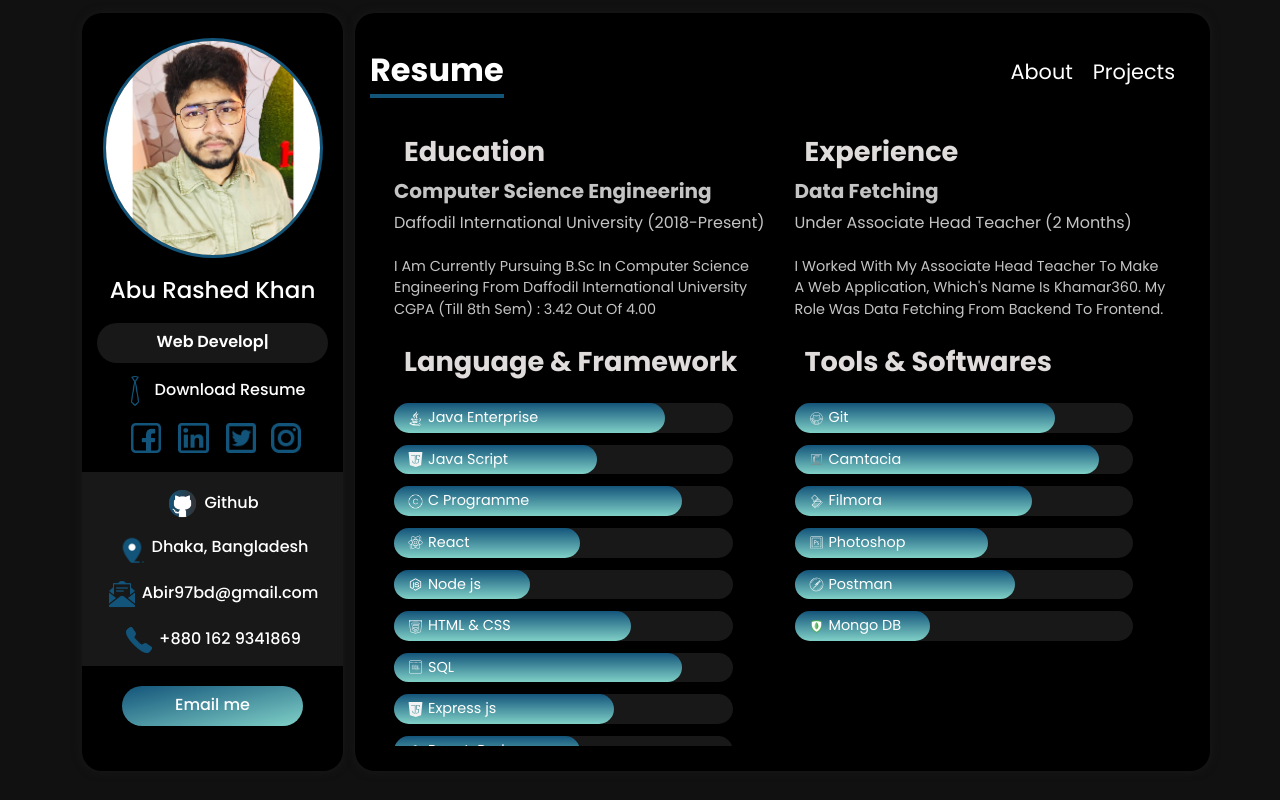
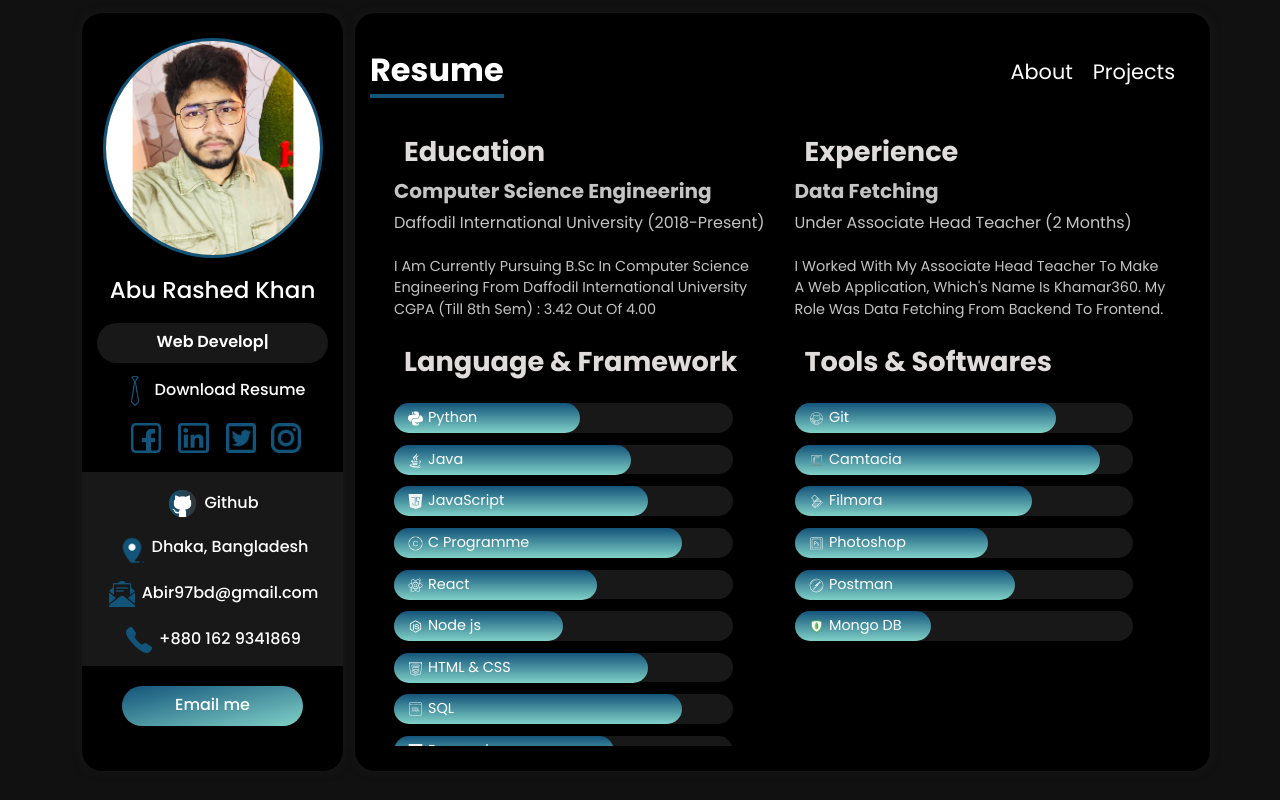
Before and after one commit to rashed-abir/abu-rashed-khan, a React (Create React App) app: page /resume in a window 1280 px wide. Built offline with nearby package versions, Linux system fonts and the light colour scheme.

Commit message:
skillbar update

```diff
--- a/src/App.css
+++ b/src/App.css
@@ -1,5 +1,5 @@
-body{
-  font-family: 'Poppins', sans-serif;
+body {
+  font-family: "Poppins", sans-serif;
   background-color: #111111;
   background-attachment: fixed;
   color: #354358;
@@ -9,7 +9,7 @@ body{
   -khtml-user-select: none; /* Konqueror HTML */
   -moz-user-select: none; /* Firefox */
   -ms-user-select: none; /* Internet Explorer/Edge */
-   user-select: none; /* Non-prefixed version, currently */
+  user-select: none; /* Non-prefixed version, currently */
 }
 
 ::-webkit-scrollbar {
@@ -17,46 +17,45 @@ body{
 }
 
 ::-webkit-scrollbar-thumb {
-  background-image: linear-gradient(to right bottom, #13547a,#80d0c7);
-
+  background-image: linear-gradient(to right bottom, #13547a, #80d0c7);
 }
 
-a{
+a {
   text-decoration: none;
   color: #354548;
 }
 
-a:hover{
+a:hover {
   text-decoration: none;
   color: #13547a;
 }
 
-.app_row{
+.app_row {
   height: 86vh;
 }
 
-.app_container{
+.app_container {
   padding-top: 13px;
 }
 
-.app_main_content{
+.app_main_content {
   background-color: black;
   border-radius: 20px;
   padding: 25px 15px;
   box-shadow: 0 0 10px rgb(26, 25, 25);
 }
 
-.sidebar{
+.sidebar {
   background-color: black;
   height: 100%;
   border-radius: 20px;
   padding: 25px 15px;
-  box-shadow: 0 0 10px  rgb(26, 25, 25);
+  box-shadow: 0 0 10px rgb(26, 25, 25);
   text-align: center;
   color: white;
 }
 
-.sidebar_image{
+.sidebar_image {
   height: 220px;
   width: 220px;
   object-fit: contain;
@@ -65,29 +64,29 @@ a:hover{
   background-color: #181818;
   transition: transform 0.2s linear;
 }
-.sidebar_image:hover{
+.sidebar_image:hover {
   transform: scale(1.02);
 }
 
-.sidebar_icon{
+.sidebar_icon {
   width: 30px;
   height: 30px;
   margin-right: 5px;
 }
 
-.social-icon{
+.social-icon {
   width: 40px;
   height: 40px;
   margin-top: 1px;
   margin-bottom: -8px;
 }
 
-.sidebar_name{
+.sidebar_name {
   font-size: 23px;
   font-weight: 500;
   margin: 15px 0;
 }
-.sidebar_item{
+.sidebar_item {
   margin-bottom: 6px;
   margin-top: 6px;
   padding: 7px;
@@ -96,7 +95,7 @@ a:hover{
   border-radius: 30px;
   font-weight: 500;
 }
-.sidebar_title{
+.sidebar_title {
   background-color: #181818;
   border-radius: 30px;
   font-weight: 600;
@@ -104,23 +103,23 @@ a:hover{
   margin: auto;
 }
 
-.sidebar_social-icons{
+.sidebar_social-icons {
   margin-left: 12px;
 }
 
-.phone:hover{
+.phone:hover {
   background-color: #f1f1f1;
   color: #13547a;
 }
 
-.sidebar_contact{
+.sidebar_contact {
   background-color: #181818;
   padding: 2px 0;
   margin: 20px -15px;
 }
 
-.sidebar_email{
-  background-image: linear-gradient(to right bottom, #13547a,#80d0c7);
+.sidebar_email {
+  background-image: linear-gradient(to right bottom, #13547a, #80d0c7);
   border-radius: 30px;
   color: #fff;
   margin: 15px 25px 0px;
@@ -128,41 +127,41 @@ a:hover{
   transition: all 2s;
 }
 
-.sidebar_email:hover{
+.sidebar_email:hover {
   transform: scale(1.1);
 }
-.sidebar_resume{
+.sidebar_resume {
   color: white;
 }
-.sidebar_github a{
+.sidebar_github a {
   color: white;
 }
-.sidebar_github a:hover{
+.sidebar_github a:hover {
   color: #13547a;
 }
 
-.sidebar_resume:hover{
+.sidebar_resume:hover {
   background-color: #f1f1f1;
   color: #13547a;
 }
 
 /* navbar  */
-.navbar{
+.navbar {
   background-color: black;
 }
 
-.navbar_items{
+.navbar_items {
   display: flex;
 }
 
-.navbar_active{
+.navbar_active {
   font-size: 2rem;
   font-weight: 700;
   color: white;
   border-bottom: 4px solid #13547a;
 }
 
-.navbar_item{
+.navbar_item {
   margin-right: 20px;
   text-decoration: none;
   color: white;
@@ -170,7 +169,7 @@ a:hover{
   cursor: pointer;
 }
 
-.navbar_item:hover{
+.navbar_item:hover {
   background: -webkit-linear-gradient(#13547a, #80d0c7);
   background-clip: text;
   -webkit-background-clip: text;
@@ -179,31 +178,31 @@ a:hover{
 
 /*  about */
 
-.about{
+.about {
   height: 80vh;
   overflow-y: auto;
   background-color: black;
   color: rgb(228, 228, 228);
 }
 
-.about_intro{
+.about_intro {
   font-size: 1rem;
   padding: 20px;
   margin: 10px 0;
   text-transform: capitalize;
 }
 
-.about_container{
+.about_container {
   background-color: #181818;
   padding: 30px 20px;
 }
 
-.about_heading{
+.about_heading {
   font-size: 25px;
   font-weight: 700;
   color: rgb(218, 218, 218);
 }
-.skill-card{
+.skill-card {
   background-color: black;
   margin: 10px;
   padding: 10px;
@@ -212,15 +211,15 @@ a:hover{
   border-radius: 10px;
 }
 
-.skill-card_icon{
+.skill-card_icon {
   width: 40px;
   height: 40px;
   margin-right: 10px;
 }
-.skill-card_body{
+.skill-card_body {
   margin-left: 5px;
 }
-.skill-card_content{
+.skill-card_content {
   font-size: 0.9rem;
   color: #c9c9c9;
   text-transform: capitalize;
@@ -228,7 +227,7 @@ a:hover{
 
 /* resume */
 
-.resume{
+.resume {
   height: 80vh;
   padding-top: 20px;
   overflow-y: auto;
@@ -236,7 +235,7 @@ a:hover{
 }
 
 .resume-language_heading,
-.resume-card_heading{
+.resume-card_heading {
   margin-left: 10px;
   font-size: 1.7rem;
   font-weight: 700;
@@ -244,12 +243,12 @@ a:hover{
   margin-top: 10px;
 }
 
-.resume-card_body{
+.resume-card_body {
   margin-top: 10px;
   color: rgb(196, 196, 196);
 }
 
-.resume-card_title{
+.resume-card_title {
   font-weight: 700;
 }
 
@@ -267,7 +266,12 @@ a:hover{
   background-color: #181818;
   border-radius: 20px;
   margin-bottom: 12px;
-
+  animation: showText 0.5s 1s linear forwards;
+}
+@keyframes showText {
+  100% {
+    opacity: 1;
+  }
 }
 
 .bar_icon {
@@ -277,11 +281,32 @@ a:hover{
 }
 
 .bar_wrapper {
-  background-image: linear-gradient(#13547a,#80d0c7);
+  background-image: linear-gradient(#13547a, #80d0c7);
   border-radius: 20px;
   padding: 4px 14px;
   color: #fff;
-  font-size: 0.9rem
+  font-size: 0.9rem;
+  transform-origin: left;
+  transform: scaleX(0);
+  animation: animate 1s cubic-bezier(1, 0, 0.5, 1) forwards;
+}
+@keyframes animate {
+  100% {
+    transform: scaleX(1);
+  }
+}
+
+.bar::before {
+  animation: showText2 0.5s 1.5s linear forwards;
+}
+.bar::after {
+  animation: showText2 0.5s 1.5s linear forwards;
+}
+
+@keyframes showText2 {
+  100% {
+    opacity: 1;
+  }
 }
 
 /* project */
@@ -325,10 +350,10 @@ a:hover{
   padding-bottom: 10px;
   color: white;
 }
-.projectCard_title a{
+.projectCard_title a {
   color: rgb(207, 205, 205);
 }
-.projectCard_title a:hover{
+.projectCard_title a:hover {
   color: #13547a;
 }
 
@@ -338,17 +363,17 @@ a:hover{
   color: #fff;
 }
 
-.projects_navbar>div {
+.projects_navbar > div {
   margin: 0 5px;
   font-size: 1rem;
   cursor: pointer;
 }
 
 @media only screen and (max-width: 600px) {
-  .app_main_content{
+  .app_main_content {
     margin-top: 10px;
   }
-  .projectCard_wrapper{
+  .projectCard_wrapper {
     padding-bottom: 60px;
   }
 }
--- a/src/components/Bar.js
+++ b/src/components/Bar.js
@@ -1,39 +1,16 @@
 import React from "react";
-import { motion } from "framer-motion";
 
 function Bar({ valeu: { icon, name, level } }) {
-  const navbar_varient = {
-    hidden: {
-      x: "-20vw",
-      opacity: 0,
-    },
-    visible: {
-      x: 0,
-      opacity: 1,
-      transition: {
-        delay: 0.7,
-        duration: 1.5,
-        type: "spring",
-      },
-    },
-  };
-
   const bar_width = `${level}%`;
 
   return (
     <div className="bar">
-      <motion.div
-        variants={navbar_varient}
-        initial="hidden"
-        animate="visible"
-        className="bar_wrapper"
-        style={{ width: bar_width }}
-      >
+      <div className="bar_wrapper" style={{ width: bar_width }}>
         <span className="bar_name">
           <img src={icon} alt="icon" className="bar_icon" />
           {name}
         </span>
-      </motion.div>
+      </div>
     </div>
   );
 }
--- a/src/components/Languages.js
+++ b/src/components/Languages.js
@@ -6,17 +6,23 @@ import html from "../assets/icons/html.svg";
 import sql from "../assets/icons/sql.png";
 import c from "../assets/icons/c.png";
 import redux from "../assets/icons/redux.svg";
+import python from "../assets/icons/python.svg";
 
 const Languages = [
   {
+    icon: python,
+    name: "Python",
+    level: "55",
+  },
+  {
     icon: java,
-    name: "Java Enterprise",
-    level: "80",
+    name: "Java",
+    level: "70",
   },
   {
     icon: js,
-    name: "Java Script",
-    level: "60",
+    name: "JavaScript",
+    level: "75",
   },
   {
     icon: c,
@@ -26,17 +32,17 @@ const Languages = [
   {
     icon: react,
     name: "React",
-    level: "55",
+    level: "60",
   },
   {
     icon: node,
     name: "Node js",
-    level: "40",
+    level: "50",
   },
   {
     icon: html,
     name: "HTML & CSS",
-    level: "70",
+    level: "75",
   },
   {
     icon: sql,
--- a/src/components/Sidebar.js
+++ b/src/components/Sidebar.js
@@ -69,7 +69,7 @@ function Sidebar() {
       </a>
       <figure className="sidebar_social-icons">
         <a
-          href="https://www.facebook.com/dev.rashedabir/"
+          href="https://www.facebook.com/abu.rashed.abir/"
           target="_blank"
           rel="noopener noreferrer"
         >
```
Also changed, not shown: 1 other file (tests, documents, lock files or other folders).
